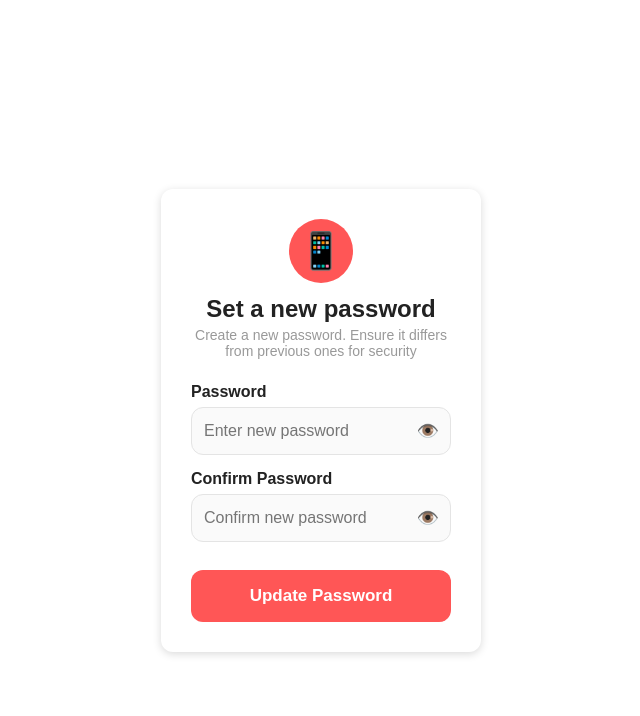
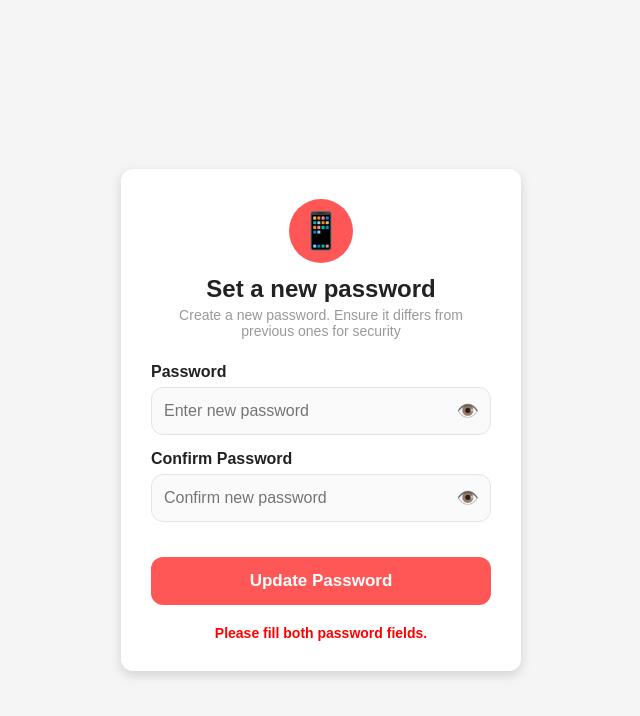
Before and after one commit to Abhinaya54/reset-password, a plain HTML site: page index.html in a window 1280 px wide. Both pictures are taken after a click on the button "Update Password". Shown: the whole page, without its empty margins (319-959 px from the left). Drawn offline with Linux system fonts and the light colour scheme.

Commit message:
Update index.html

```diff
--- a/index.html
+++ b/index.html
@@ -1,12 +1,12 @@
 <!DOCTYPE html>
-<html>
+<html lang="en">
 <head>
-  <meta charset="UTF-8" />
+  <meta charset="UTF-8">
   <title>Reset Password | Instaaid</title>
   <style>
     body {
       font-family: Arial, sans-serif;
-      background-color: #fff;
+      background-color: #f5f5f5;
       display: flex;
       justify-content: center;
       align-items: center;
@@ -14,37 +14,42 @@
       margin: 0;
       padding: 20px;
     }
+
     .container {
-      width: 320px;
-      box-shadow: 0 2px 8px rgba(0,0,0,0.15);
+      width: 340px;
+      background: #fff;
+      padding: 30px;
       border-radius: 12px;
-      padding: 30px;
-      box-sizing: border-box;
+      box-shadow: 0 4px 12px rgba(0,0,0,0.15);
       text-align: center;
     }
+
     .logoCircle {
       width: 64px;
       height: 64px;
-      border-radius: 32px;
+      border-radius: 50%;
       background-color: #ff5656;
       margin: 0 auto 12px;
       display: flex;
       justify-content: center;
       align-items: center;
-      color: white;
       font-size: 36px;
+      color: #fff;
     }
+
     h2 {
       margin: 0 0 4px;
       font-weight: bold;
       color: #222;
     }
+
     p.subtitle {
       color: #999;
       font-size: 14px;
       margin-top: 0;
       margin-bottom: 24px;
     }
+
     label {
       display: block;
       font-weight: bold;
@@ -52,6 +57,7 @@
       color: #222;
       text-align: left;
     }
+
     input {
       width: 100%;
       height: 48px;
@@ -63,9 +69,12 @@
       background-color: #fafafa;
       color: #222;
     }
+
     .inputWrapper {
       position: relative;
+      margin-bottom: 15px;
     }
+
     .togglePwd {
       position: absolute;
       right: 12px;
@@ -76,10 +85,11 @@
       font-size: 18px;
       user-select: none;
     }
+
     button {
       width: 100%;
-      margin-top: 28px;
-      padding: 16px;
+      margin-top: 20px;
+      padding: 14px;
       background-color: #ff5656;
       border: none;
       border-radius: 12px;
@@ -87,9 +97,22 @@
       font-weight: bold;
       font-size: 17px;
       cursor: pointer;
+      transition: background-color 0.3s;
     }
+
     button:hover {
       background-color: #e64b4b;
+    }
+
+    .message {
+      margin-top: 20px;
+      font-size: 14px;
+      color: green;
+      font-weight: bold;
+    }
+
+    .error {
+      color: red;
     }
   </style>
 </head>
@@ -113,12 +136,15 @@
     </div>
 
     <button id="resetBtn">Update Password</button>
+
+    <div id="message" class="message"></div>
   </div>
 
   <script type="module">
     import { initializeApp } from "https://www.gstatic.com/firebasejs/10.6.1/firebase-app.js";
     import { getAuth, confirmPasswordReset } from "https://www.gstatic.com/firebasejs/10.6.1/firebase-auth.js";
 
+    // Firebase config
     const firebaseConfig = {
       apiKey: "AIzaSyCaB5v40RxR6i66DWc8gwcAASC4okf60wA",
       authDomain: "instaaid-43394.firebaseapp.com",
@@ -137,10 +163,11 @@
     const passwordInput = document.getElementById("password");
     const confirmPasswordInput = document.getElementById("confirmPassword");
     const resetBtn = document.getElementById("resetBtn");
-
     const togglePassword = document.getElementById("togglePassword");
     const toggleConfirmPassword = document.getElementById("toggleConfirmPassword");
+    const messageDiv = document.getElementById("message");
 
+    // Toggle password visibility
     togglePassword.addEventListener("click", () => {
       if (passwordInput.type === "password") {
         passwordInput.type = "text";
@@ -161,30 +188,41 @@
       }
     });
 
+    // Reset password
     resetBtn.addEventListener("click", async () => {
-      const password = passwordInput.value;
-      const confirmPassword = confirmPasswordInput.value;
+      messageDiv.textContent = "";
+      const password = passwordInput.value.trim();
+      const confirmPassword = confirmPasswordInput.value.trim();
 
       if (!password || !confirmPassword) {
-        alert("Please fill both password fields.");
+        messageDiv.textContent = "Please fill both password fields.";
+        messageDiv.classList.add("error");
         return;
       }
+
       if (password !== confirmPassword) {
-        alert("Passwords do not match.");
+        messageDiv.textContent = "Passwords do not match.";
+        messageDiv.classList.add("error");
         return;
       }
+
       if (!oobCode) {
-        alert("Invalid or missing reset code.");
+        messageDiv.textContent = "Invalid or missing reset code.";
+        messageDiv.classList.add("error");
         return;
       }
 
       try {
         await confirmPasswordReset(auth, oobCode, password);
-        alert("Password reset successful! You can now log in.");
+        messageDiv.textContent = "✅ Password reset successful! You can now log in.";
+        messageDiv.classList.remove("error");
+        passwordInput.value = "";
+        confirmPasswordInput.value = "";
         // Optional redirect:
-        // window.location.href = "https://your-login-page.com";
+        // setTimeout(() => { window.location.href = "https://your-login-page.com"; }, 2000);
       } catch (error) {
-        alert(error.message || "Failed to reset password.");
+        messageDiv.textContent = error.message || "Failed to reset password.";
+        messageDiv.classList.add("error");
       }
     });
   </script>
```
